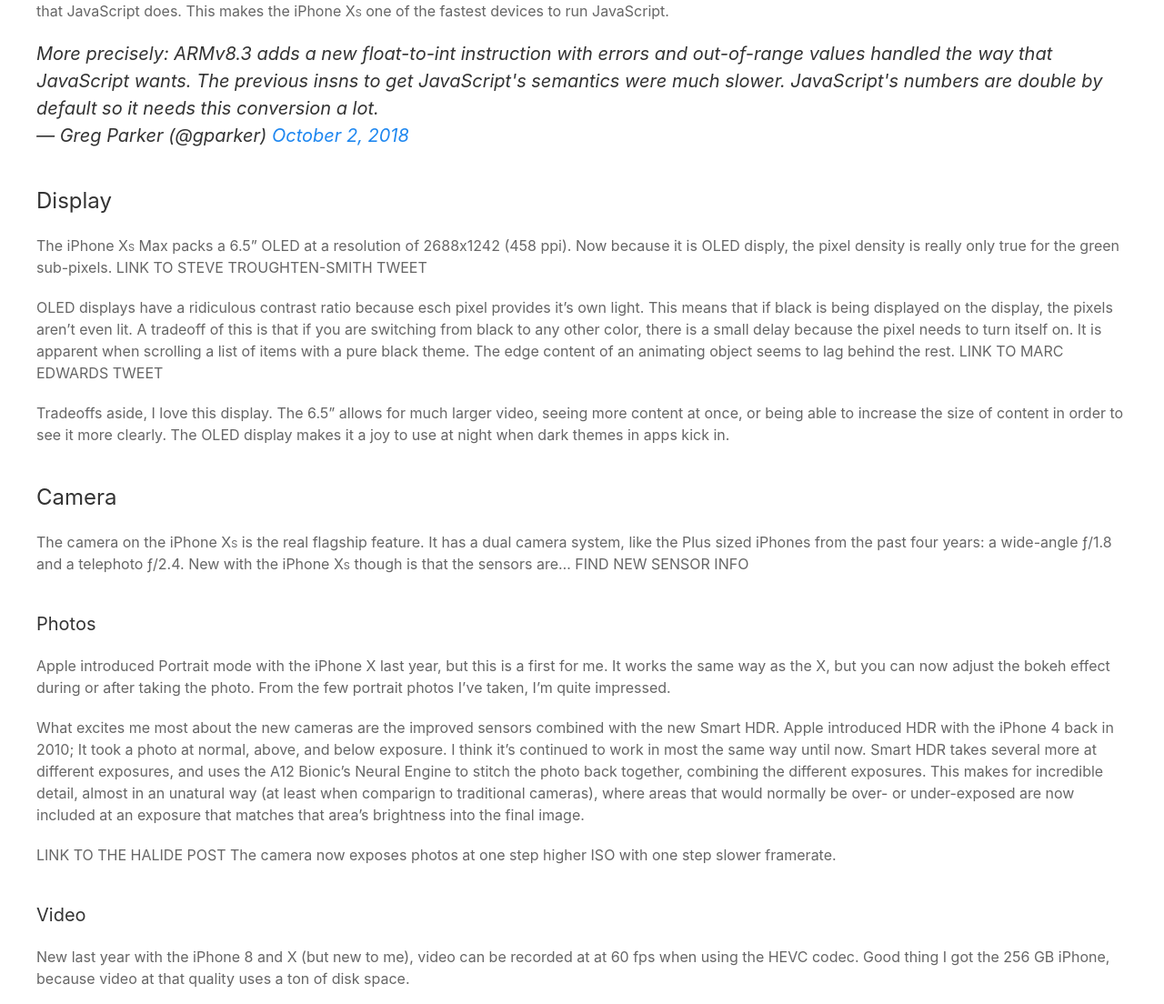
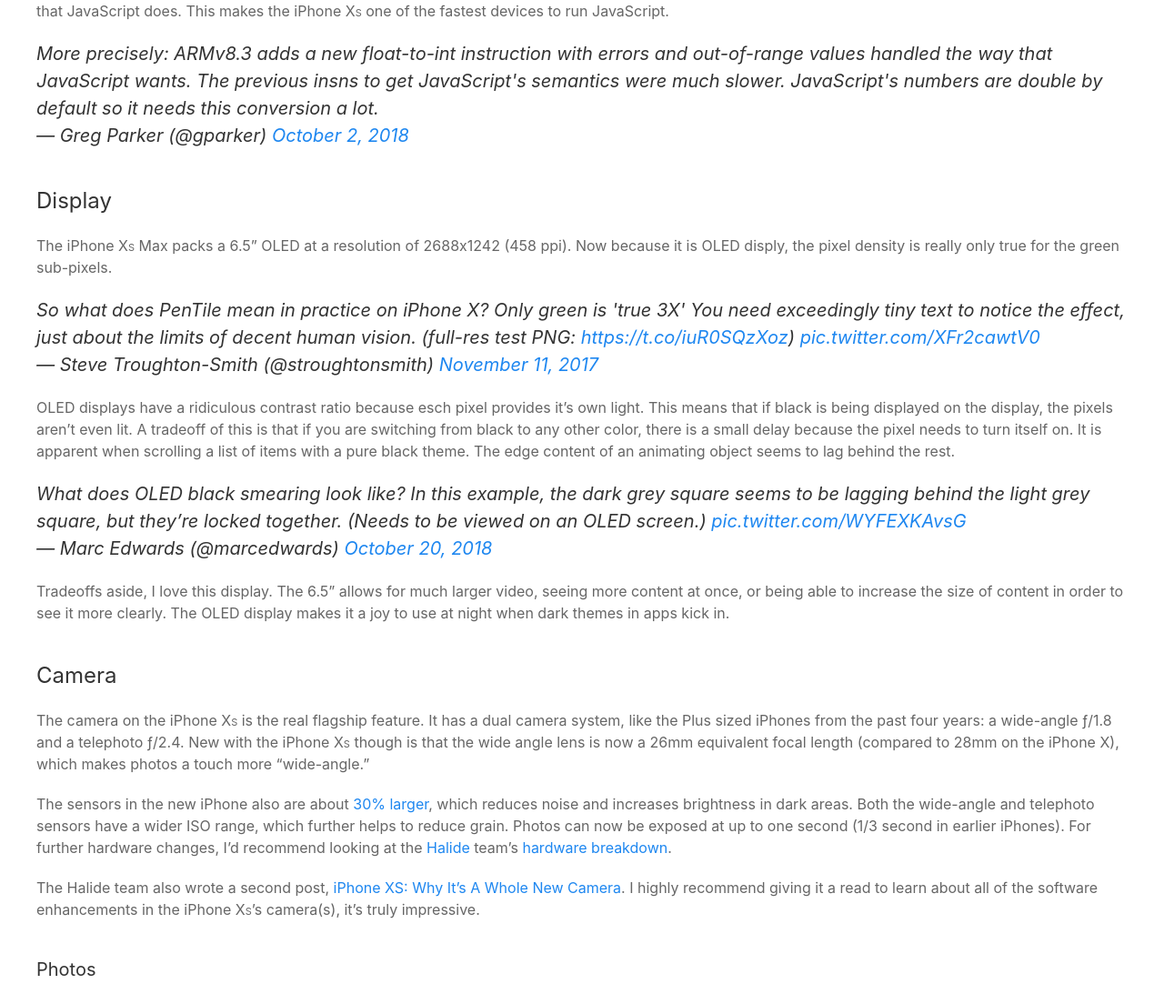
Before and after one commit to BrianMitchL/brianm.me, a Jekyll site: the page built from _posts/2018-10-19-iphone-xs-max.md, in a window 1280 px wide and 1400 px high, scrolled down 1657 px, cut to the strip 0-1104 px from the top of the window. Shown: the whole strip at 91% size. Built offline with Jekyll 4.4.1, drawn with Linux system fonts in a browser that asks for light colours; nearby versions of some CDN libraries; emoji names are drawn with the system emoji font; comment, search, counter and statistics services are not loaded.

Commit message:
Add links and tweets, work on camera section

```diff
--- a/_posts/2018-10-19-iphone-xs-max.md
+++ b/_posts/2018-10-19-iphone-xs-max.md
@@ -192,7 +192,18 @@
 
 The iPhone X<span class="small-caps">S</span> Max packs a 6.5" OLED at
 a resolution of 2688x1242 (458 ppi). Now because it is OLED disply, the pixel
-density is really only true for the green sub-pixels. LINK TO STEVE TROUGHTEN-SMITH TWEET
+density is really only true for the green sub-pixels.
+
+<blockquote class="twitter-tweet" data-dnt="true" data-lang="en">
+  <p lang="en" dir="ltr">So what does PenTile mean in practice on iPhone
+  X? Only green is &#39;true 3X&#39; You need exceedingly tiny text
+  to notice the effect, just about the limits of decent human vision.
+  (full-res test PNG: <a href="https://t.co/iuR0SQzXoz">https://t.co/iuR0SQzXoz</a>)
+  <a href="https://t.co/XFr2cawtV0">pic.twitter.com/XFr2cawtV0</a>
+  </p>&mdash; Steve Troughton-Smith (@stroughtonsmith)
+  <a href="https://twitter.com/stroughtonsmith/status/929193491644723201?ref_src=twsrc%5Etfw">November 11, 2017</a>
+</blockquote>
+<script async src="https://platform.twitter.com/widgets.js" charset="utf-8"></script>
 
 OLED displays have a ridiculous contrast ratio because esch pixel provides it's
 own light. This means that if black is being displayed on the display, the pixels
@@ -200,7 +211,17 @@
 to any other color, there is a small delay because the pixel needs to turn itself
 on. It is apparent when scrolling a list of items with a pure black theme.
 The edge content of an animating object seems to lag behind the rest.
-LINK TO MARC EDWARDS TWEET
+
+
+<blockquote class="twitter-tweet" data-dnt="true" data-lang="en">
+  <p lang="en" dir="ltr">What does OLED black smearing look like?
+  In this example, the dark grey square seems to be lagging behind the
+  light grey square, but they’re locked together. (Needs to be viewed
+  on an OLED screen.) <a href="https://t.co/WYFEXKAvsG">pic.twitter.com/WYFEXKAvsG</a>
+  </p>&mdash; Marc Edwards (@marcedwards)
+  <a href="https://twitter.com/marcedwards/status/1053519077958803456?ref_src=twsrc%5Etfw">October 20, 2018</a>
+</blockquote>
+<script async src="https://platform.twitter.com/widgets.js" charset="utf-8"></script>
 
 Tradeoffs aside, I love this display. The 6.5" allows for much larger video,
 seeing more content at once, or being able to increase the size of content
@@ -212,8 +233,20 @@
 The camera on the iPhone X<span class="small-caps">S</span> is the real
 flagship feature. It has a dual camera system, like the Plus sized iPhones
 from the past four years: a wide-angle ƒ/1.8 and a telephoto ƒ/2.4. New with
-the iPhone X<span class="small-caps">S</span> though is that the sensors
-are... FIND NEW SENSOR INFO
+the iPhone X<span class="small-caps">S</span> though is that the wide
+angle lens is now a 26mm equivalent focal length (compared to 28mm on the iPhone X),
+which makes photos a touch more "wide-angle."
+
+The sensors in the new iPhone also are about [30% larger](https://daringfireball.net/2018/09/the_iphones_xs),
+which reduces noise and increases brightness in dark areas. Both the wide-angle and telephoto sensors have a wider
+ISO range, which further helps to reduce grain. Photos can now be exposed
+at up to one second (1/3 second in earlier iPhones). For further hardware changes, I'd recommend looking at the [Halide](http://halide.cam/) team's [hardware breakdown](https://blog.halide.cam/iphone-xs-vs-iphone-x-the-camera-hardware-changes-496b40ceae3a).
+
+The Halide team also wrote a second post,
+[iPhone XS: Why It's A Whole New Camera](https://blog.halide.cam/iphone-xs-why-its-a-whole-new-camera-ddf9780d714c).
+I highly recommend giving it a read to learn about all of
+the software enhancements in the iPhone X<span class="small-caps">S</span>'s
+camera(s), it's truly impressive.
 
 #### Photos
 
@@ -231,9 +264,6 @@
 an unatural way (at least when comparign to traditional cameras), where areas
 that would normally be over- or under-exposed are now included at an exposure
 that matches that area's brightness into the final image.
-
-LINK TO THE HALIDE POST
-The camera now exposes photos at one step higher ISO with one step slower framerate.
 
 #### Video
 
```
